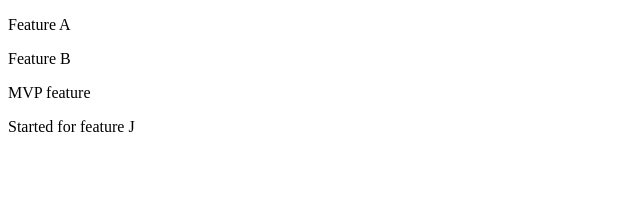
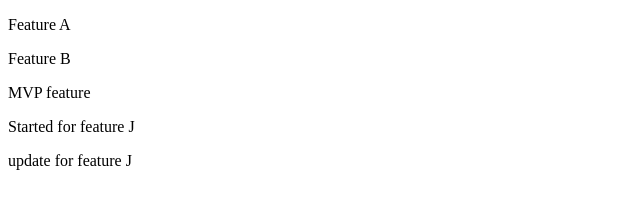
Before and after one commit to xaviermvives/first_repo, a plain HTML site: page index.html in a window 1280 px wide. Shown: the whole page, without its empty margins (0-640 px from the left). Drawn offline with Linux system fonts and the light colour scheme.

Commit message:
update feature J

```diff
--- a/index.html
+++ b/index.html
@@ -13,6 +13,7 @@
     <p>Feature B</p>
     <p>MVP feature</p>
     <p>Started for feature J</p>
+    <p>update for feature J</p>
 </body>
 
 </html>
```
